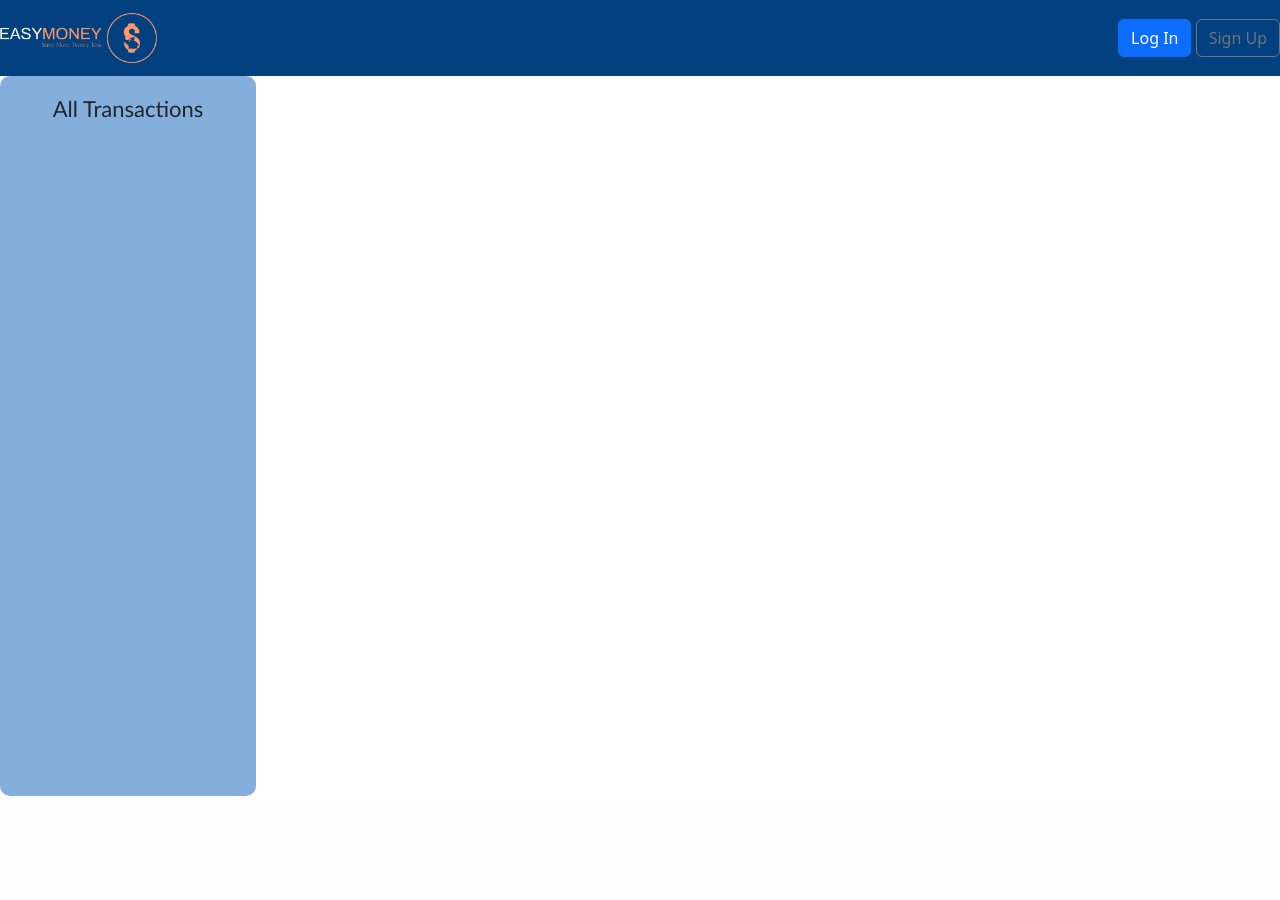
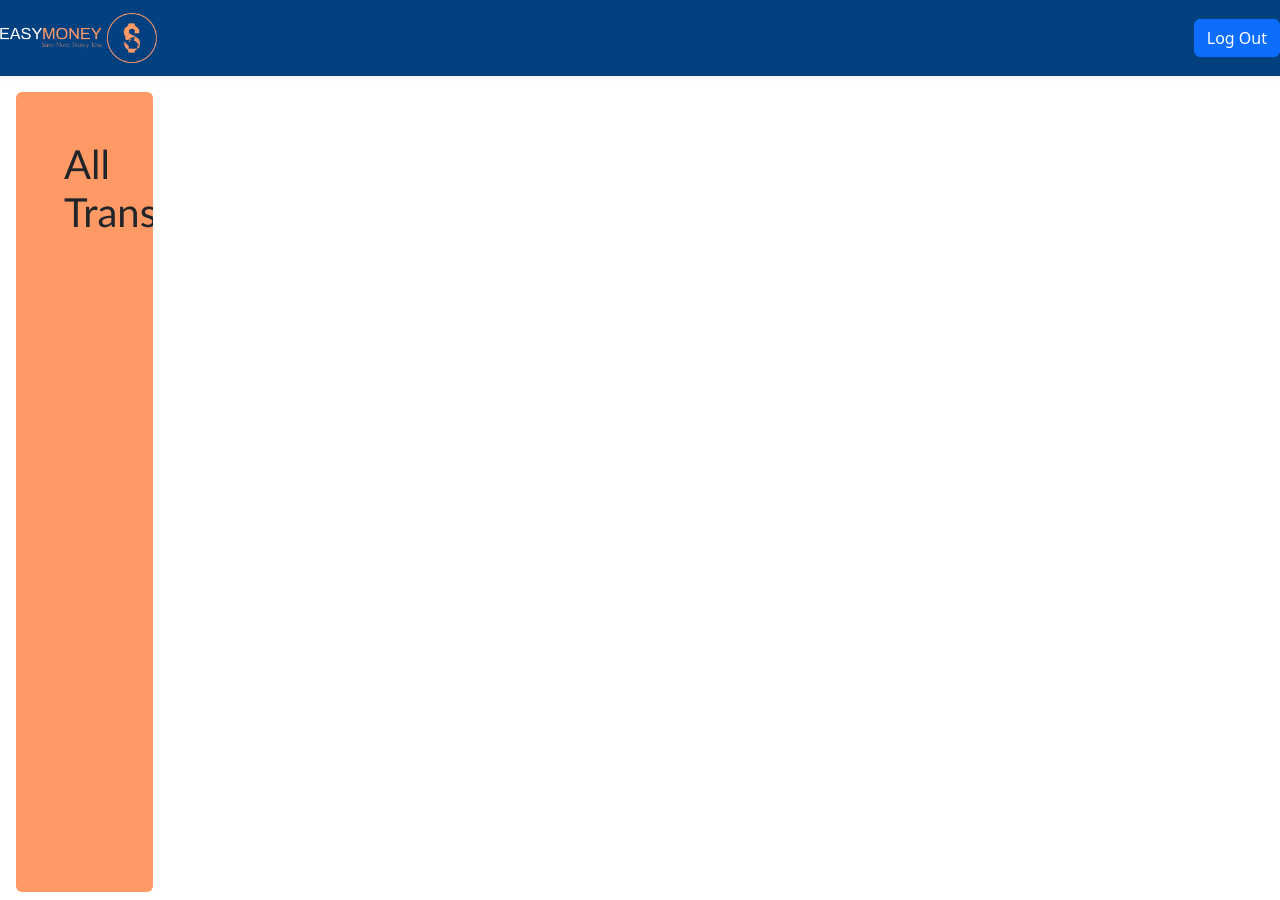
Before and after one commit to putsof/easy-money, a Flask app: page /javadnd in a window 1280 px wide. Before the commit the page ends 796 px from the top, so only its background shows below. Run offline with Flask 2, Linux system fonts and the light colour scheme; the visitor is signed in with stand-in values (Sample User, id 1); data that the repository does not hold is empty; some libraries are stand-ins or nearby versions.

Commit message:
Styling changes.

```diff
--- a/server.py
+++ b/server.py
@@ -30,6 +30,12 @@ def signup():
 def login():
     """Displayes the Login page"""
     return render_template("login.html")
+
+@app.route("/logout")
+def logout():
+    """Displayes the Log Out page"""
+    session.pop('user_id', None) # clear the session_id
+    return render_template("logout.html")
 
 @app.route("/do-login", methods=['POST'])
 def do_login():
--- a/static/create_cat_boxes.js
+++ b/static/create_cat_boxes.js
@@ -1,24 +1,44 @@
 document.addEventListener("DOMContentLoaded", showCategory());
+
 function showCategory(){
+    var isWrapperNeeded = false;
+
     fetch('/categories.json')
       .then((response)=> response.json())
       .then((listOfDicts) =>{
         listOfDicts.forEach(
             dict => {
                 const newDiv = document.createElement("div");
-                newDiv.className ="category-bucket";
+                newDiv.className ="col-sm square rounded m-2 p-5 vh-25 vw-25";
+                newDiv.style = "background-color: #99ddff;"
                 const nameH1 = document.createElement("h1");
+                nameH1.className="text-center"
                 nameH1.id ="category-name";
                 nameH1.innerHTML = dict["category_name"];
+                const catamountH1 = document.createElement("h1");
+                catamountH1.className="h1 mb-0";
+                catamountH1.innerText= dict["max_amount"];
 
                 newDiv.appendChild(nameH1);
+                newDiv.appendChild(catamountH1);
+
+
                 newDiv.addEventListener('dragover', dragOver);
                 newDiv.addEventListener('dragenter', dragEnter);
                 newDiv.addEventListener('dragleave', dragLeave);
                 newDiv.addEventListener('drop', dragDrop);
 
-                const refElement = document.getElementById("container");
+                const refElement = document.getElementById("all-categories");
                 refElement.appendChild(newDiv);
+
+                if (isWrapperNeeded == true){
+                    const wrapperDiv = document.createElement("div");
+                    wrapperDiv.className = "w-100 d-none d-md-block";
+                    refElement.appendChild(wrapperDiv);
+                    isWrapperNeeded = false;
+                } else {
+                    isWrapperNeeded = true;
+                }
             });
     })
 }
--- a/static/create_trans.js
+++ b/static/create_trans.js
@@ -10,24 +10,50 @@ function showTransaction(){
                 newDiv.className ="card mt-3";
                 newDiv.draggable ="true";
                 const cardDiv = document.createElement("div");
-                cardDiv.className ="card-body"
+                cardDiv.className ="card-body";
+                const flexDiv = document.createElement("div");
+                flexDiv.className ="d-flex justify-content-between p-md-1";
+                const flexRow = document.createElement("div");
+                flexRow.className="d-flex flex-row";
+                const alignDiv = document.createElement("div");
+                alignDiv.className="align-self-center";
+                const fasDiv = document.createElement("i");
+                fasDiv.className="fas fa-pencil-alt text-info fa-3x me-4";
 
+                newDiv.appendChild(cardDiv);
+                cardDiv.appendChild(flexDiv);
+                flexDiv.appendChild(flexRow);
+                flexRow.appendChild(alignDiv);
+                alignDiv.appendChild(fasDiv);
+
+                const merchDiv = document.createElement("div");
                 const nameH4 = document.createElement("h4");
-                nameH4.className ="card-title";
                 nameH4.innerHTML = dict["merchant_name"];
-                const amountH4 = document.createElement("h4");
-                amountH4.innerHTML = dict["amount"];
-                const dateH4 = document.createElement("h4");
-                dateH4.innerHTML = dict["date"];
+                const dateDiv = document.createElement("p");
+                dateDiv.className="mb-0"
+                dateDiv.innerText=dict["date"].slice(0,16);
+                merchDiv.appendChild(nameH4);
+                merchDiv.appendChild(dateDiv);
+
+                flexRow.appendChild(merchDiv)
+
+
+
+                const moneyDiv = document.createElement("div");
+                moneyDiv.className="align-self-center"
+                const moneyH2 = document.createElement("h2");
+                moneyH2.className="h1 mb-0";
+                moneyH2.innerText='$' + dict["amount"];
+                moneyDiv.appendChild(moneyH2);
+
+                flexRow.appendChild(moneyDiv);
+                // not displayed
                 const transidH5 = document.createElement("h5");
                 newDiv.id=dict["trans_id"]
                 transidH5.innerHTML = dict["trans_id"];
+                // end not displayed
 
-                newDiv.appendChild(cardDiv);
-                newDiv.appendChild(nameH4);
-                newDiv.appendChild(amountH4);
-                newDiv.appendChild(dateH4);
-                newDiv.appendChild(transidH5);
+
 
                 newDiv.addEventListener('dragstart', dragStart);
                 newDiv.addEventListener('dragend', dragEnd);
--- a/static/index.css
+++ b/static/index.css
@@ -4,9 +4,9 @@
     gap: 30px;
 }
 
-.category-bucket{
+/* .category-bucket{
     flex-basis: 20%;
-    background: rgb(132, 175, 221);
+    background: #ff9966;
     min-height: 90vh;
     padding: 20px;
     border-radius: 10px;
@@ -15,7 +15,7 @@
     text-align: center;
     font-size: 22px;
     font-style: "Baskerville Roman";
-}
+} */
 .trans-card{
     background: #fff;
     margin: 10px;
--- a/static/javadnd.js
+++ b/static/javadnd.js
@@ -38,7 +38,7 @@ function dragDrop() {
             'Content-Type': 'application/json',
           },
     })
-    .then((response) => response.json());
-    //.then();
+    .then((response) => response.json())
+    .then((data) => console.log(data));
     this.append(draggedItem); //add to the budget bucket it was dropped in
 }
--- a/templates/base.html
+++ b/templates/base.html
@@ -9,13 +9,17 @@
         <link rel="stylesheet" href="/static/index.css">
     </head>
     <header>
-        <nav class="navbar navbar-dark" style="background-color: #024080">
-        <a class="navbar-brand" href="#">
+        <nav class="navbar shadow-sm" style="background-color: #024080">
+        <a class="navbar-brand" href="/">
             <img src="/static//images/easy-money-high-resolution-logo-color-on-transparent-background.png" width="157" height="50" >
         </a>
         <form class="form-inline">
-            <a href="/login" class="btn btn-primary">Log In</a>
-            <a href="/signup" class="btn btn-outline-secondary">Sign Up</a>
+            {% if session['user_id'] is not defined %}
+                <a href="/login" class="btn btn-primary">Log In</a>
+                <a href="/signup" class="btn btn-outline-secondary">Sign Up</a>
+            {% else %}
+                <a href="/logout" class="btn btn-primary">Log Out</a>
+            {% endif %}
         </form>
         </nav>
     </header>
--- a/templates/javadnd.html
+++ b/templates/javadnd.html
@@ -8,8 +8,15 @@
 {% endblock %}
 
 {% block content %}
-<div id="container">
-    <div class="category-bucket" id="all-transactions">
-        <h1 id="category-name">All Transactions</h1>
+<div id="container" class="container m-2">
+    <div class="row vh-100" id="cat-col">
+        <div class="col-4 square rounded p-5 m-2 vh-100" style="background-color: #ff9966; overflow-y: scroll;" id="all-transactions">
+            <h1 id="category-name">All Transactions</h1>
+        </div>
+        <div class="col category-bucket">
+            <div class="row vh-100" style="overflow-y: scroll;" id="all-categories">
+            </div>
+        </div>
+    </div>
 </div>
 {% endblock %}
--- a/templates/login.html
+++ b/templates/login.html
@@ -1,9 +1,9 @@
 {% extends 'base.html' %}
 
-{% block title %}Welcome to Easy Money!{% endblock %}
+{% block title %}Log In!{% endblock %}
 
 {% block js %}
-<script defer src="/static/login.js"></script>ß
+<script defer src="/static/login.js"></script>
 {% endblock %}
 
 {% block content %}
@@ -21,7 +21,7 @@
                             <br>
                             <label for="user_password">Password</label>
                             <input type="password" name="password" id="user_password" class="login-form-field" required>
-                            <button type="submit" id="login-form-submit">Submit</button>
+                            <button type="submit" id="login-form-submit">Go</button>
                         </form>
                     </div>
                     </div>
```
Also changed, not shown: templates/logout.html (added, +26 -0 lines).
